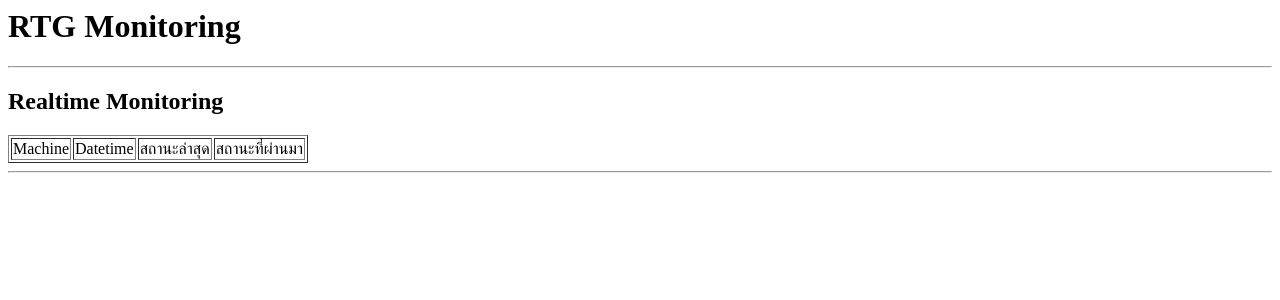
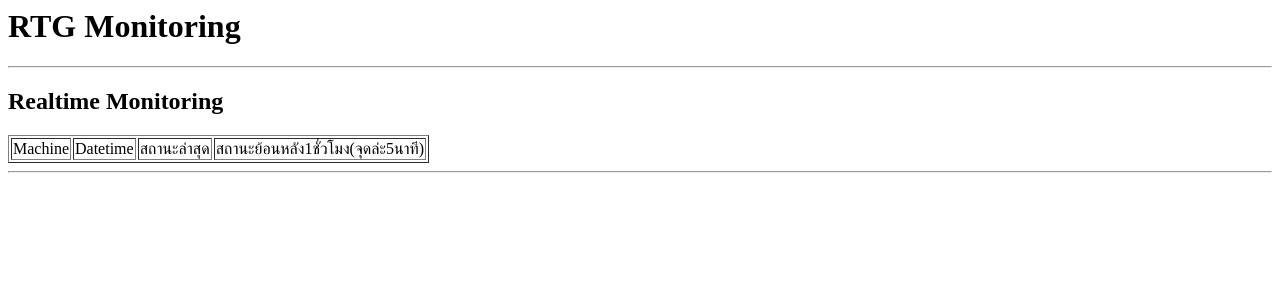
Before and after one commit to chutchais/LCB1-RTG, a Django app: page /machine/engine-on in a window 1280 px wide. Shown: the top 300 px of the page. Run offline with Django 4.2, Linux system fonts and the light colour scheme; data that the repository does not hold is empty.

Commit message:
change Header table

```diff
--- a/src/templates/machine/engineon_track.html
+++ b/src/templates/machine/engineon_track.html
@@ -28,7 +28,7 @@
         <td>Machine</td>
         <td>Datetime</td>
         <td>สถานะล่าสุด</td>
-        <td>สถานะที่ผ่านมา</td>
+        <td>สถานะย้อนหลัง1ชั่วโมง(จุดล่ะ5นาที)</td>
     </tr>
   {% for item in monitors %}
             <tr>
```
